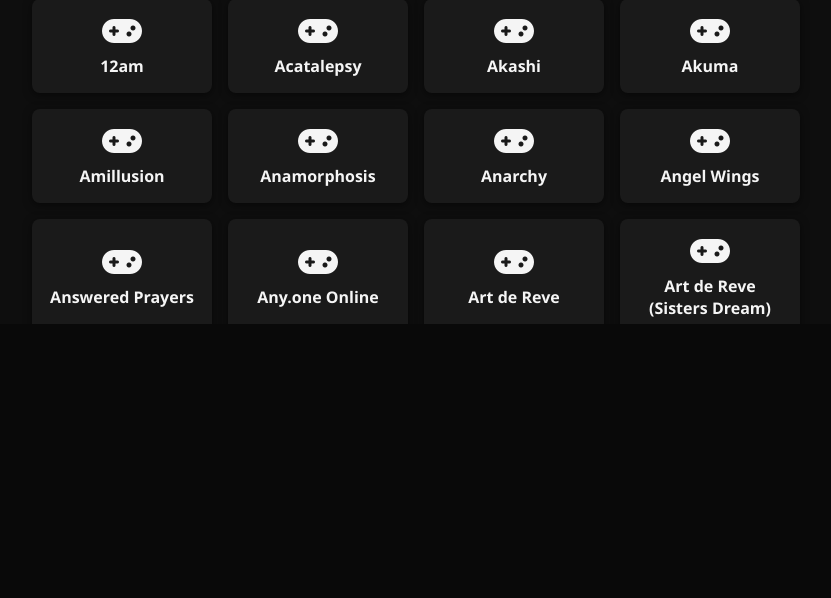
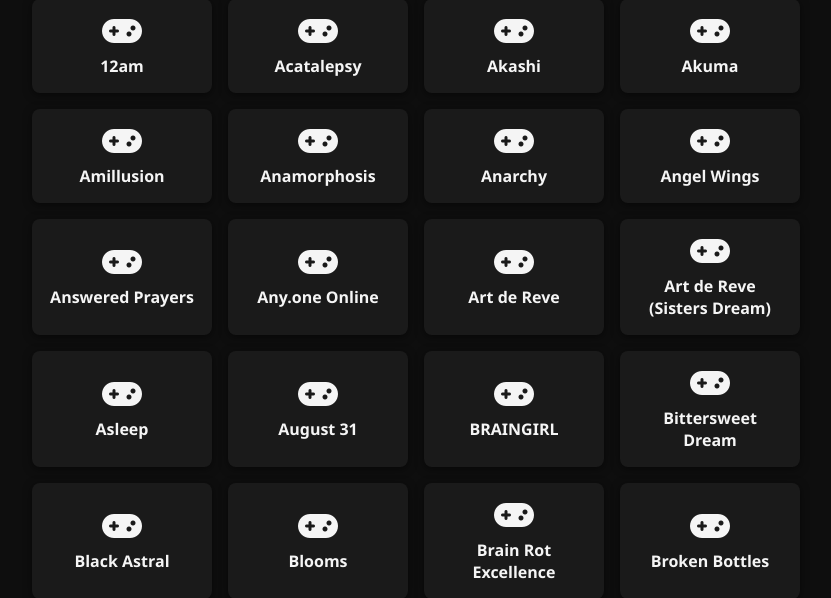
Before and after one commit to hujle/yumebooru-archive, a PHP site: page /play.html in a window 1280 px wide. Shown: the part 476-1074 px from the top of the page, without its empty margins (224-1055 px from the left). Before the commit the page ends 800 px from the top, so only its background shows below. Run offline with PHP 8.4, Linux system fonts and the light colour scheme.

Commit message:
Update style.css

```diff
--- a/css/style.css
+++ b/css/style.css
@@ -21,13 +21,15 @@ html, body {
   margin: 0;
   padding: 0;
 }
-html, body {
-  display: flex;
-  flex-direction: column;
+html {
   background-color: var(--bg-dark);
   color: var(--text-dark);
   font-family: 'Segoe UI', Tahoma, Geneva, Verdana, sans-serif;
   transition: background-color 0.3s ease, color 0.3s ease;
+}
+body {
+  display: flex;
+  flex-direction: column;
   overflow-x: hidden;
 }
 html.light {
```
